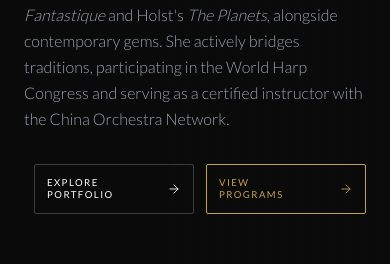
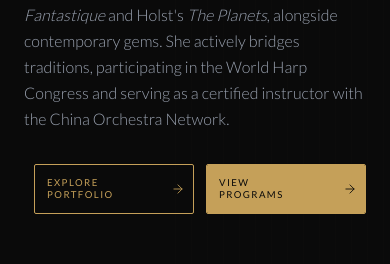
Before and after one commit to Butternctu/yiruimusic, a React (Vite) app: page / in a window 390 px wide. Shown: the part 3872-4136 px from the top of the page. Built offline with nearby package versions, Linux system fonts and the light colour scheme; a web font is replaced by a local one.

Commit message:
style: fix mobile hover animations on performance buttons and academic cards

```diff
--- a/src/components/About.jsx
+++ b/src/components/About.jsx
@@ -33,13 +33,15 @@ const About = () => {
               Dr. Yirui Li is a distinguished harpist and pedagogue based in Houston, Texas, celebrated for her refined artistry, scholarly insight, and dynamic contributions to the global harp community. A native of China, she commenced her formal education at the Tianjin Conservatory of Music, later earning her Master of Music from SUNY Fredonia and her Doctor of Musical Arts from the University of Oregon.
             </p>
 
-            <div className={`space-y-6 transition-all duration-700 ${showFullBio ? 'opacity-100 max-h-[1000px]' : 'opacity-0 max-h-0 overflow-hidden'}`}>
+            <div className={`grid transition-all duration-700 ease-in-out ${showFullBio ? 'grid-rows-[1fr] opacity-100' : 'grid-rows-[0fr] opacity-0'}`}>
+              <div className="overflow-hidden space-y-6">
                 <p>
                   As a sought-after performer, Dr. Li has appeared with prestigious ensembles including Orchestra Next, the Eugene Ballet, Vancouver Symphony Orchestra, and West Texas Symphony. Her artistic achievements have been recognized through numerous international accolades, including First Prize at both the American International Music Competition and the Van Bach International Music Competition.
                 </p>
                 <p>
                   Through her multifaceted career as a performer, educator, and scholar, Dr. Li continues to elevate the harp's expressive possibilities and inspire a global community of musicians.
                 </p>
+              </div>
             </div>
           </div>
           <div className="mt-10">
--- a/src/components/PerformancePreview.jsx
+++ b/src/components/PerformancePreview.jsx
@@ -10,6 +10,8 @@ import imgGig from '../assets/gig-001.jpeg';
 const PerformancePreview = () => {
   useIntersectionObserver();
   const galleryLinkRef = useRef(null);
+  const viewProgramsRef = useRef(null);
+  const explorePortfolioRef = useRef(null);
 
   useEffect(() => {
     const observer = new IntersectionObserver(
@@ -27,9 +29,9 @@ const PerformancePreview = () => {
       }
     );
 
-    if (galleryLinkRef.current) {
-      observer.observe(galleryLinkRef.current);
-    }
+    if (galleryLinkRef.current) observer.observe(galleryLinkRef.current);
+    if (viewProgramsRef.current) observer.observe(viewProgramsRef.current);
+    if (explorePortfolioRef.current) observer.observe(explorePortfolioRef.current);
 
     return () => observer.disconnect();
   }, []);
@@ -51,20 +53,30 @@ const PerformancePreview = () => {
             </p>
           </div>
           <div className="mt-8 md:mt-0 flex flex-row gap-3 sm:gap-6 items-center">
-            <Link to="/portfolio" className="flex items-center justify-between bg-transparent text-white border border-white/20 px-3 sm:px-6 py-3 sm:py-4 w-40 sm:w-56 hover:border-[#C69C5C] hover:text-[#C69C5C] transition-all duration-300 group rounded-[2px]">
+            <Link
+              to="/portfolio"
+              ref={explorePortfolioRef}
+              className="mobile-explore-target flex items-center justify-between bg-transparent text-white border border-white/20 px-3 sm:px-6 py-3 sm:py-4 w-40 sm:w-56 hover:border-[#C69C5C] hover:text-[#C69C5C] transition-all duration-500 group rounded-[2px]"
+            >
               <div className="flex flex-col items-start leading-tight tracking-[0.15em] font-medium text-[0.6rem] sm:text-xs">
                 <span>EXPLORE</span>
                 <span>PORTFOLIO</span>
               </div>
-              <ArrowRight className="w-3.5 h-3.5 sm:w-4 sm:h-4 group-hover:translate-x-1 transition-transform" strokeWidth={1.5} />
+              <ArrowRight className="w-3.5 h-3.5 sm:w-4 sm:h-4 group-hover:translate-x-1 max-lg:group-[.mobile-hover-active]:translate-x-1 transition-transform duration-500" strokeWidth={1.5} />
             </Link>
 
-            <Link to="/repertoire" className="flex items-center justify-between bg-transparent text-gold border border-gold px-3 sm:px-6 py-3 sm:py-4 w-40 sm:w-56 hover:bg-gold hover:text-dark-900 transition-all duration-300 group rounded-[2px]">
-              <div className="flex flex-col items-start leading-tight tracking-[0.15em] font-medium text-[0.6rem] sm:text-xs">
+            <Link
+              to="/repertoire"
+              ref={viewProgramsRef}
+              className="relative overflow-hidden flex items-center justify-between text-gold border border-gold px-3 sm:px-6 py-3 sm:py-4 w-40 sm:w-56 transition-all duration-500 group rounded-[2px]"
+            >
+              <div className="absolute inset-0 bg-gold origin-left scale-x-0 group-hover:scale-x-100 max-lg:group-[.mobile-hover-active]:scale-x-100 transition-transform duration-500 ease-out z-0"></div>
+
+              <div className="flex flex-col items-start leading-tight tracking-[0.15em] font-medium text-[0.6rem] sm:text-xs relative z-10 group-hover:text-dark-900 max-lg:group-[.mobile-hover-active]:text-dark-900 transition-colors duration-500">
                 <span>VIEW</span>
                 <span>PROGRAMS</span>
               </div>
-              <ArrowRight className="w-3.5 h-3.5 sm:w-4 sm:h-4 group-hover:translate-x-1 transition-transform" strokeWidth={1.5} />
+              <ArrowRight className="w-3.5 h-3.5 sm:w-4 sm:h-4 relative z-10 group-hover:text-dark-900 max-lg:group-[.mobile-hover-active]:text-dark-900 group-hover:translate-x-1 max-lg:group-[.mobile-hover-active]:translate-x-1 transition-all duration-500" strokeWidth={1.5} />
             </Link>
           </div>
         </div>
--- a/src/index.css
+++ b/src/index.css
@@ -114,6 +114,17 @@ a {
   }
 }
 
+@media (max-width: 1024px) {
+  .mobile-hover-active.mobile-explore-target {
+    border-color: var(--color-gold) !important;
+    color: var(--color-gold) !important;
+  }
+
+  .mobile-hover-active.mobile-explore-target svg {
+    color: var(--color-gold) !important;
+  }
+}
+
 .bg-parallax {
   background-position: center;
   background-repeat: no-repeat;
```
Lines whose indentation alone changed are shown as unchanged.
